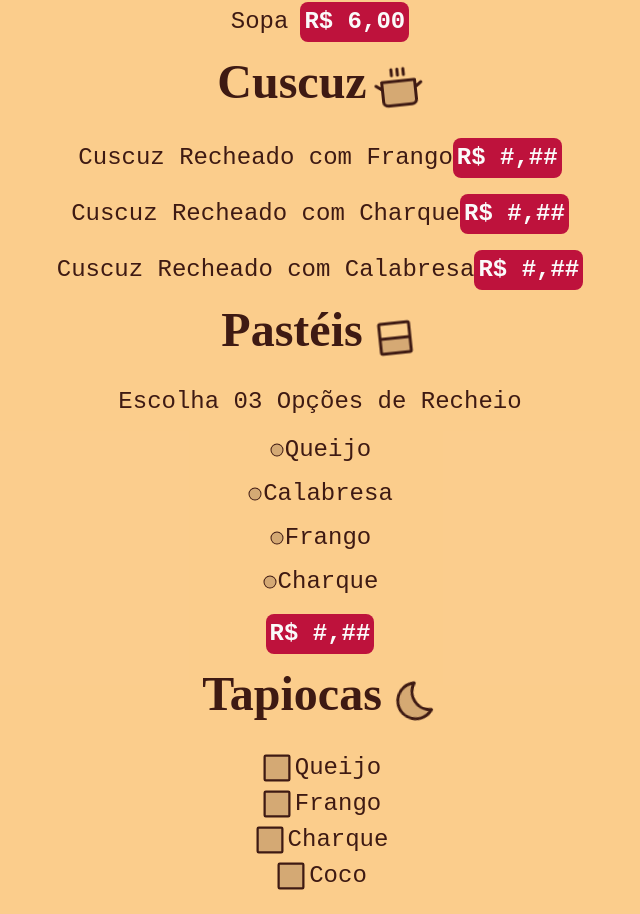
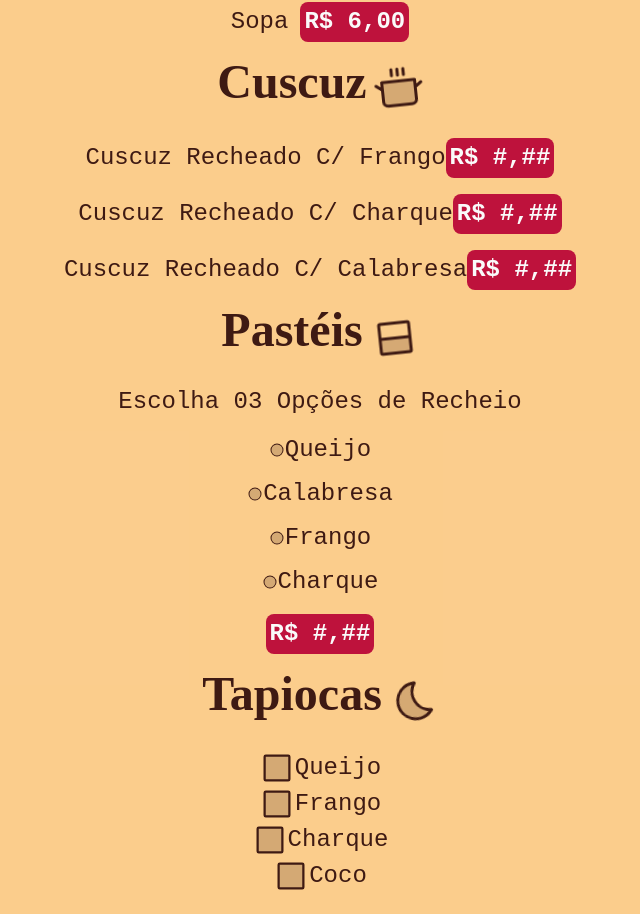
Before and after one commit to sauba/spa-comedoria-emporio-brisa, a Next.js app: page / in a window 1280 px wide. Shown: the part 1094-2008 px from the top of the page, without its empty margins (320-960 px from the left). Built offline with nearby package versions, Linux system fonts and the light colour scheme.

Commit message:
Atualizar o index.tsx

```diff
--- a/src/components/CardapioCuscuz/index.tsx
+++ b/src/components/CardapioCuscuz/index.tsx
@@ -24,17 +24,17 @@ export default function CardapioCuscuz() {
 
       <div className={`w-full flex flex-col justify-center items-center p-4 gap-4`}>
         <span className={`w-full flex text-center justify-between lg:justify-center items-center`}>
-          <span className={`text-2xl font-pt-mono`}>Cuscuz Recheado com Frango</span>
+          <span className={`text-2xl font-pt-mono`}>Cuscuz Recheado C/ Frango</span>
           <span className={`text-2xl p-1 font-pt-mono font-bold rounded-lg bg-rose-700 text-zinc-50`}>R$ #,##</span>
         </span>
 
         <span className={`w-full flex text-center justify-between lg:justify-center items-center`}>
-          <span className={`text-2xl font-pt-mono`}>Cuscuz Recheado com Charque</span>
+          <span className={`text-2xl font-pt-mono`}>Cuscuz Recheado C/ Charque</span>
           <span className={`text-2xl p-1 font-pt-mono font-bold rounded-lg bg-rose-700 text-zinc-50`}>R$ #,##</span>
         </span>
 
         <span className={`w-full flex text-center justify-between lg:justify-center items-center`}>
-          <span className={`text-2xl font-pt-mono`}>Cuscuz Recheado com Calabresa</span>
+          <span className={`text-2xl font-pt-mono`}>Cuscuz Recheado C/ Calabresa</span>
           <span className={`text-2xl p-1 font-pt-mono font-bold rounded-lg bg-rose-700 text-zinc-50`}>R$ #,##</span>
         </span>
       </div>
```
